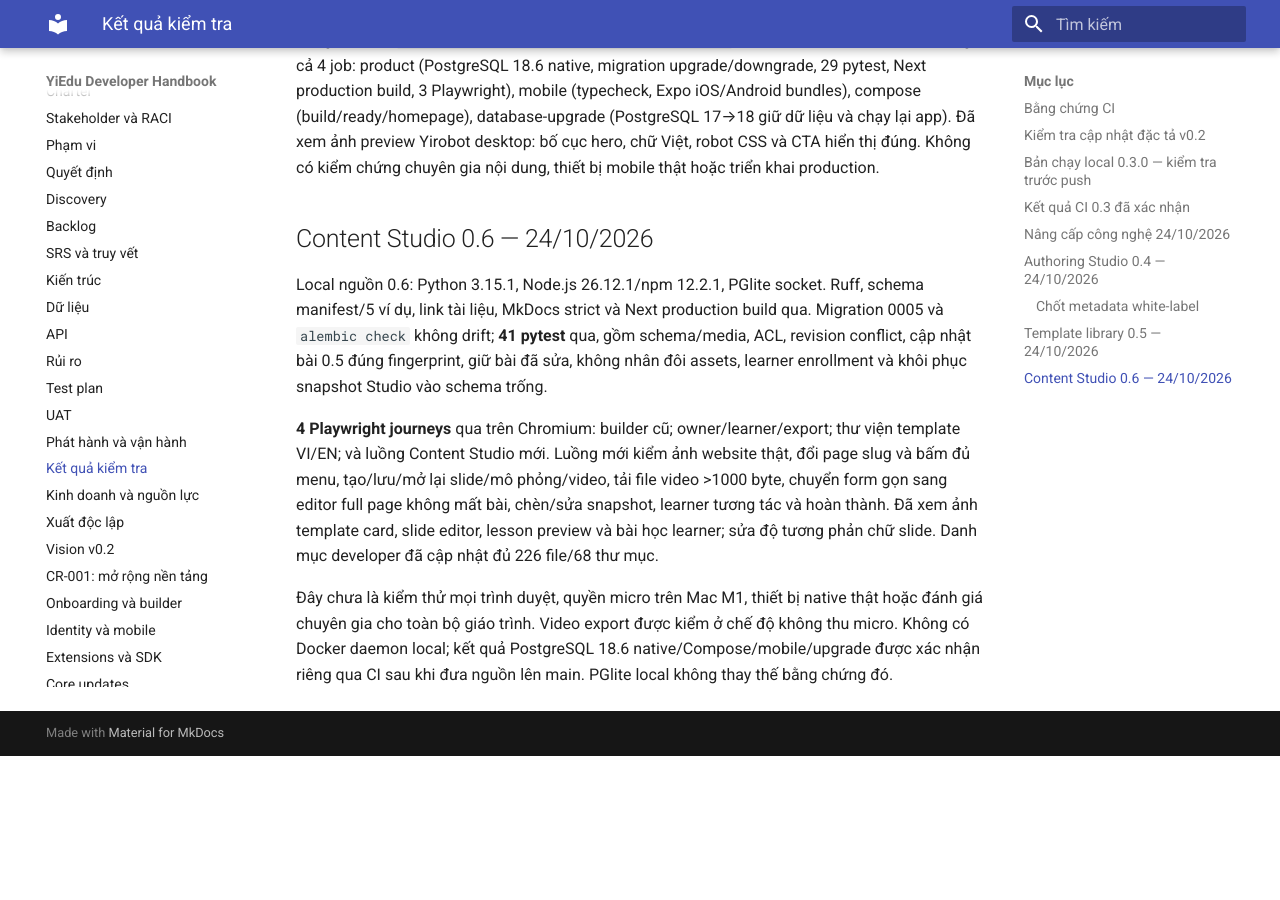
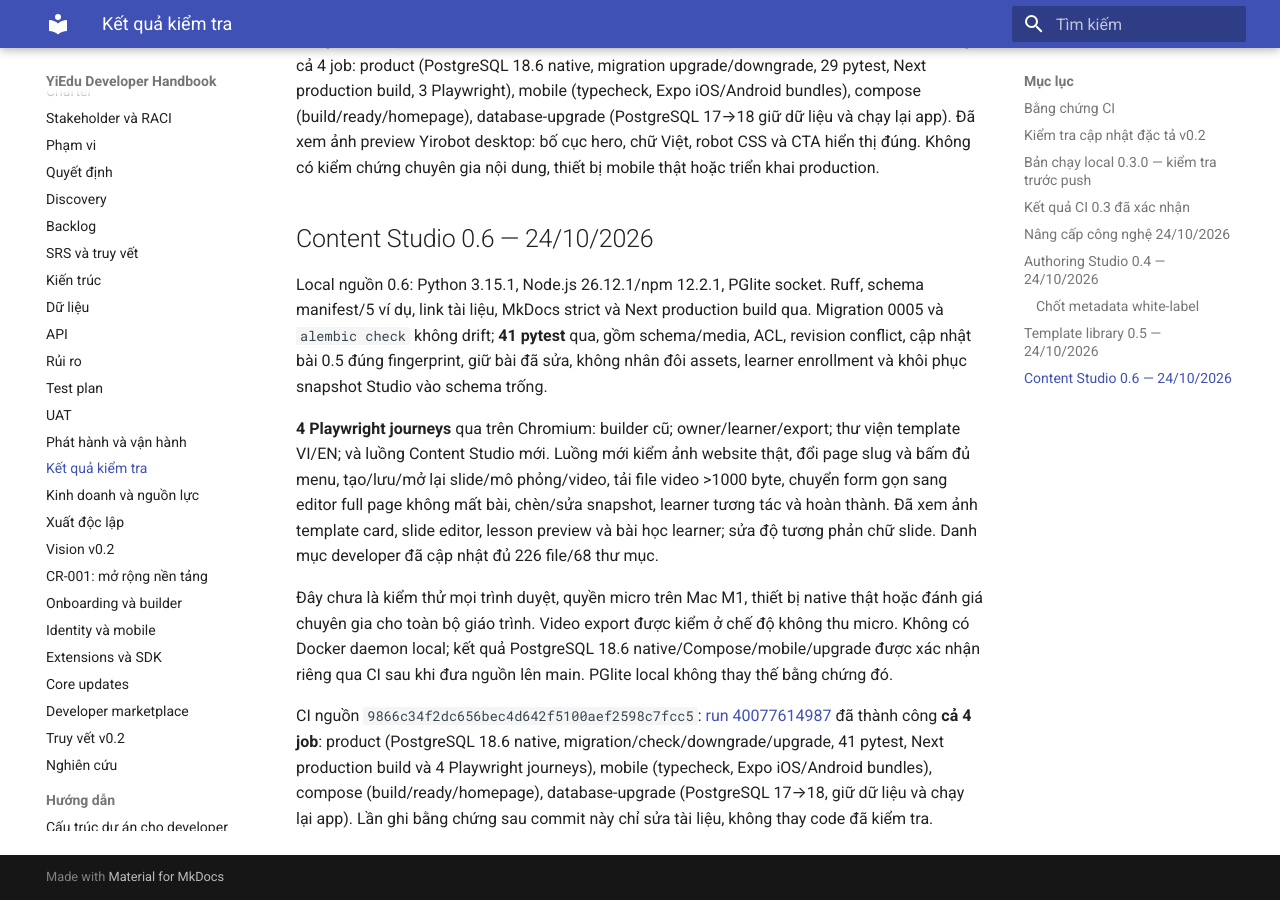
Before and after one commit to tuantruong1368/yiedu, an MkDocs documentation site: the page built from handbook/product/verification.md, in a window 1280 px wide and 900 px high, scrolled down 4869 px. Built offline with MkDocs 1.6.1 and Material for MkDocs 9.7.7, drawn with Linux system fonts in a browser that asks for light colours; before the commit the page ends 5625 px from its top, so only the background shows below that.

Commit message:
docs: record passing Content Studio CI and delivery evidence

```diff
--- a/handbook/product/verification.md
+++ b/handbook/product/verification.md
@@ -179,3 +179,10 @@
 chuyên gia cho toàn bộ giáo trình. Video export được kiểm ở chế độ không thu micro.
 Không có Docker daemon local; kết quả PostgreSQL 18.6 native/Compose/mobile/upgrade được xác nhận
 riêng qua CI sau khi đưa nguồn lên main. PGlite local không thay thế bằng chứng đó.
+
+CI nguồn `9866c34f2dc656bec4d642f5100aef2598c7fcc5`:
+[run 40077614987](https://github.com/tuantruong1368/yiedu/actions/runs/40077614987)
+đã thành công **cả 4 job**: product (PostgreSQL 18.6 native, migration/check/downgrade/upgrade,
+41 pytest, Next production build và 4 Playwright journeys), mobile (typecheck, Expo iOS/Android
+bundles), compose (build/ready/homepage), database-upgrade (PostgreSQL 17→18, giữ dữ liệu và
+chạy lại app). Lần ghi bằng chứng sau commit này chỉ sửa tài liệu, không thay code đã kiểm tra.
```
